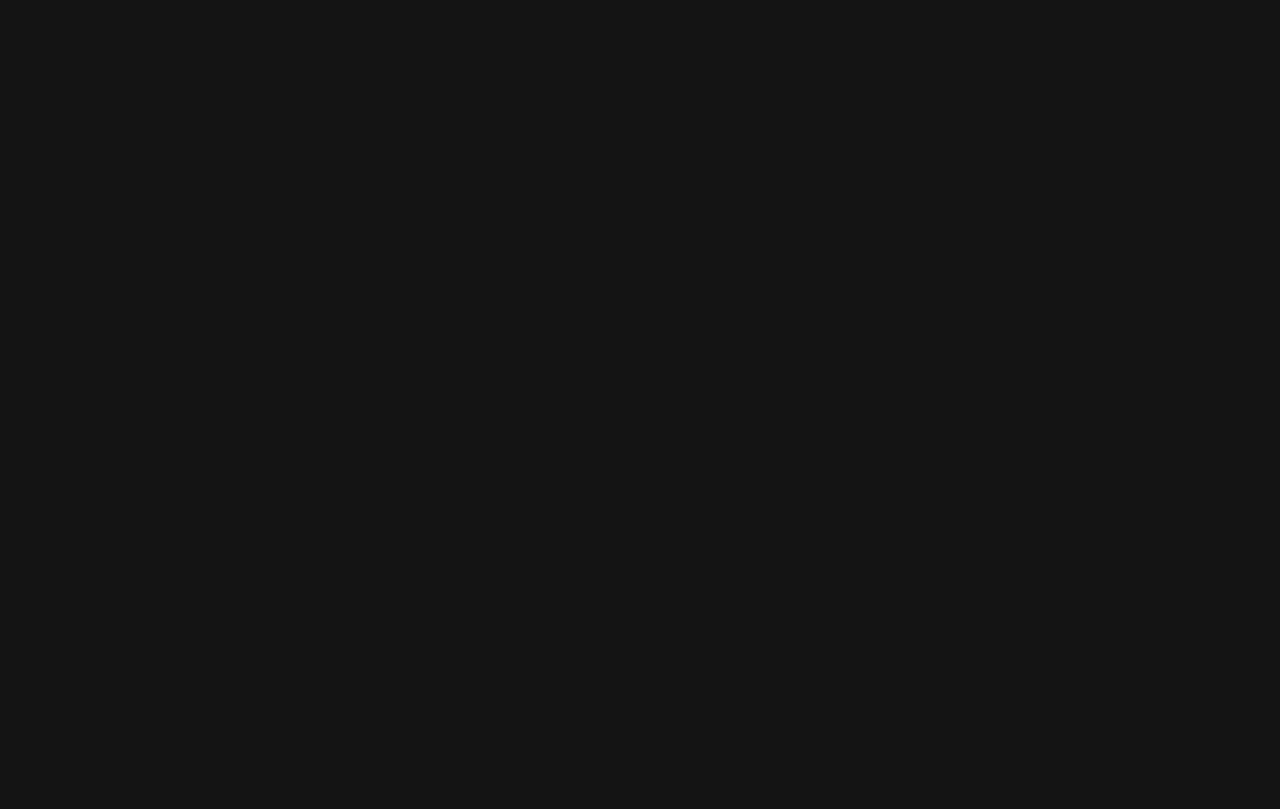
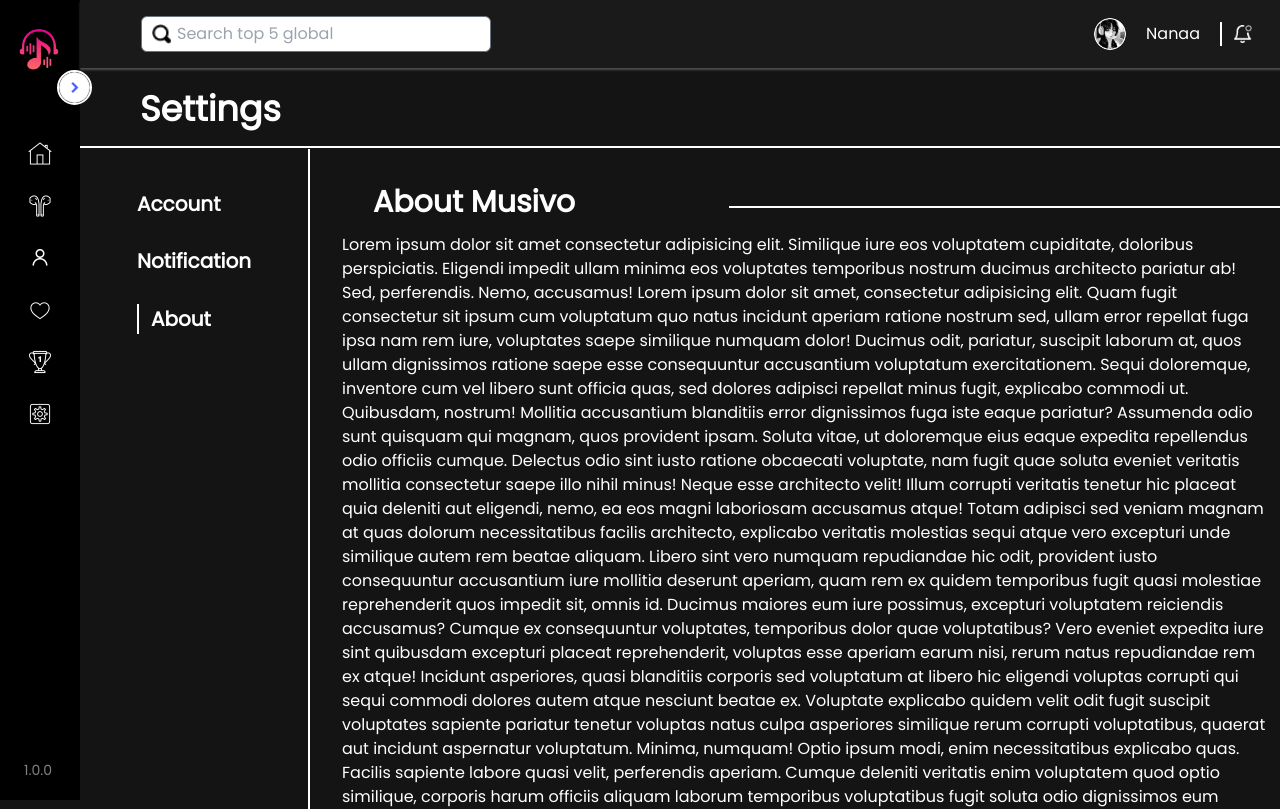
Before and after one commit to Project-Musivo/KELOMPOK2-Project-MUSIVO, a React (Vite) app in the folder frontend/: page /about in a window 1280 px wide. Before the commit this address had no page. Shown: the top 809 px of the page. Built offline with nearby package versions, Linux system fonts and the light colour scheme.

Commit message:
membuat layout about dan membuat nav fixed dan memperbaiki tampilan yg acak karna fixed

```diff
--- a/frontend/src/App.jsx
+++ b/frontend/src/App.jsx
@@ -3,6 +3,7 @@
 import Favorit from "./pages/favorit";
 import Playlist from "./pages/playlist";
 import Login from "./pages/LogReg/register";
+import AboutDev from "./pages/settingPage/about";
 
 function App() {
   return (
@@ -12,6 +13,7 @@
         <Route path="/login" element={<Login />} />
         <Route path="/favorit" element={<Favorit />} />
         <Route path="/playlist" element={<Playlist />} />
+        <Route path="/about" element={<AboutDev />} />
       </Routes>
     </BrowserRouter>
   );
--- a/frontend/src/components/genreMusic/genre.jsx
+++ b/frontend/src/components/genreMusic/genre.jsx
@@ -14,10 +14,10 @@
 
 const Genre = () => {
   return (
-    <div className="genre mt-[50px]">
+    <div className="genre mt-[50px] ">
       <Swiper
         slidesPerView={3}
-        spaceBetween={40}
+        spaceBetween={50}
         // modules={[Pagination]}
         className="mySwiper"
       >
--- /dev/null
+++ b/frontend/src/components/layouts/headerSetting/headerSetting.jsx
@@ -0,0 +1,9 @@
+const HeaderSetting = (props) => {
+  return (
+    <div className="border-b-2 h-[80px] w-full top-[68px] ps-[60px] pt-[15px] fixed mb-[100px] bg-[#141414]">
+      <h2 className="text-[35px] font-semibold">{props.title}</h2>
+    </div>
+  );
+};
+
+export default HeaderSetting;
--- a/frontend/src/components/layouts/navigationBar/navigationBar.jsx
+++ b/frontend/src/components/layouts/navigationBar/navigationBar.jsx
@@ -24,7 +24,7 @@
 
   return (
     <nav
-      className="border-gray-200 ms-[70px] bg-[#1B1A1B] "
+      className="border-gray-200 ms-[80px] bg-[#1B1A1B] fixed w-full pe-20 top-0 z-50"
       style={{ boxShadow: "0px 2px 2px rgba(255, 255, 255, 0.25)" }}
     >
       <div className="max-w-screen-xl flex items-center justify-between p-4">
--- /dev/null
+++ b/frontend/src/components/layouts/sideSetting/sidebarSetting.jsx
@@ -0,0 +1,41 @@
+import { Link } from "react-router-dom";
+
+const SidebarSetting = () => {
+  return (
+    <div className="border-e-2 h-screen w-[230px] flex flex-col top-[149px] items-center fixed">
+      <ul className=" h-[200px] flex flex-col justify-evenly text-[20px] font-semibold mt-3">
+        <Link to={""}>
+          <li
+            className={`hover:opacity-50 duration-[0.3s] ${
+              window.location.pathname === "/account" ? "border-s-2 ps-3" : ""
+            }`}
+          >
+            Account
+          </li>
+        </Link>
+        <Link to="">
+          <li
+            className={`hover:opacity-50 duration-[0.3s] ${
+              window.location.pathname === "/notification"
+                ? "border-s-2 ps-3"
+                : ""
+            }`}
+          >
+            Notification
+          </li>
+        </Link>
+        <Link to="">
+          <li
+            className={`hover:opacity-50 duration-[0.3s] ${
+              window.location.pathname === "/about" ? "border-s-2 ps-3" : ""
+            }`}
+          >
+            About
+          </li>
+        </Link>
+      </ul>
+    </div>
+  );
+};
+
+export default SidebarSetting;
--- a/frontend/src/components/layouts/sidebar/sidebar.jsx
+++ b/frontend/src/components/layouts/sidebar/sidebar.jsx
@@ -16,7 +16,7 @@
   ];
 
   return (
-    <div className="flex fixed" style={{ zIndex: "2" }}>
+    <div className="flex fixed top-0" style={{ zIndex: "2" }}>
       <div
         className={` ${
           open ? "w-72" : "w-20"
--- a/frontend/src/components/mostly played/mostPlay.jsx
+++ b/frontend/src/components/mostly played/mostPlay.jsx
@@ -8,14 +8,16 @@
     setActiveIndex(index === activeIndex ? null : index);
   };
 
+  console.log({ data: dataMostPlay.map((x) => x.id) });
+
   return (
     <div className="mostlyplayed flex justify-start gap-3 flex-wrap w-100 h-45">
       {dataMostPlay.map((music, index) => {
         const isPlaying = activeIndex === index;
         return (
           <div
-            className="boxPlay bg-white text-black py-3 w-[325px] flex items-center justify-evenly flex-wrap rounded-[5px]"
-            key={music.id}
+            className="boxPlay bg-white text-[#000] py-3 w-[325px] flex items-center justify-evenly flex-wrap rounded-[5px]"
+            key={index.id}
           >
             <span className="font-extrabold">{music.id}</span>
             <img src={music.image} alt="" className="w-[80px]" />
--- a/frontend/src/components/top playlist/topPlay.jsx
+++ b/frontend/src/components/top playlist/topPlay.jsx
@@ -6,7 +6,7 @@
       {dataTopPlay.map((music, index) => {
         return (
           <div
-            className="boxTop flex items-center justify-evenly flex-wrap bg-white text-black py-3 w-[400px]  pe-3 rounded-md mb-4"
+            className="boxTop flex items-center justify-evenly flex-wrap bg-white text-[#000] py-3 w-[400px]  pe-3 rounded-md mb-4"
             key={index.id}
           >
             <span>0{music.id}</span>
--- a/frontend/src/pages/home.jsx
+++ b/frontend/src/pages/home.jsx
@@ -11,7 +11,7 @@
       <Sidebar />
       <div>
         <NavigationBar />
-        <div className="home ps-[100px]">
+        <div className="home ps-[100px] mt-[100px]">
           <div className="ms-[30px]">
             <div className="ucapan mt-[40px]">
               <h3 className="text-[28px] font-semibold">Good Morning, Nanaa</h3>
--- /dev/null
+++ b/frontend/src/pages/settingPage/about.jsx
@@ -0,0 +1,95 @@
+import React from "react";
+import Sidebar from "../../components/layouts/sidebar/sidebar";
+import NavigationBar from "../../components/layouts/navigationBar/navigationBar";
+import SidebarSetting from "../../components/layouts/sideSetting/sidebarSetting";
+import HeaderSetting from "../../components/layouts/headerSetting/headerSetting";
+
+const AboutDev = () => {
+  return (
+    <React.Fragment>
+      <Sidebar />
+      <div>
+        <NavigationBar />
+        <div className="ms-[80px]">
+          <HeaderSetting title="Settings" />
+          <SidebarSetting />
+          <div className="ms-[250px] mt-[180px]">
+            <div className="flex items-center justify-between mt-6">
+              <h2 className="text-[30px] font-semibold w-72 text-center">
+                About Musivo
+              </h2>
+              <div className="flex items-center mt-2">
+                <img src="./assets/icon/line.png" alt="" />
+              </div>
+            </div>
+            <div className="content py-2 px-3">
+              Lorem ipsum dolor sit amet consectetur adipisicing elit. Similique
+              iure eos voluptatem cupiditate, doloribus perspiciatis. Eligendi
+              impedit ullam minima eos voluptates temporibus nostrum ducimus
+              architecto pariatur ab! Sed, perferendis. Nemo, accusamus! Lorem
+              ipsum dolor sit amet, consectetur adipisicing elit. Quam fugit
+              consectetur sit ipsum cum voluptatum quo natus incidunt aperiam
+              ratione nostrum sed, ullam error repellat fuga ipsa nam rem iure,
+              voluptates saepe similique numquam dolor! Ducimus odit, pariatur,
+              suscipit laborum at, quos ullam dignissimos ratione saepe esse
+              consequuntur accusantium voluptatum exercitationem. Sequi
+              doloremque, inventore cum vel libero sunt officia quas, sed
+              dolores adipisci repellat minus fugit, explicabo commodi ut.
+              Quibusdam, nostrum! Mollitia accusantium blanditiis error
+              dignissimos fuga iste eaque pariatur? Assumenda odio sunt quisquam
+              qui magnam, quos provident ipsam. Soluta vitae, ut doloremque eius
+              eaque expedita repellendus odio officiis cumque. Delectus odio
+              sint iusto ratione obcaecati voluptate, nam fugit quae soluta
+              eveniet veritatis mollitia consectetur saepe illo nihil minus!
+              Neque esse architecto velit! Illum corrupti veritatis tenetur hic
+              placeat quia deleniti aut eligendi, nemo, ea eos magni laboriosam
+              accusamus atque! Totam adipisci sed veniam magnam at quas dolorum
+              necessitatibus facilis architecto, explicabo veritatis molestias
+              sequi atque vero excepturi unde similique autem rem beatae
+              aliquam. Libero sint vero numquam repudiandae hic odit, provident
+              iusto consequuntur accusantium iure mollitia deserunt aperiam,
+              quam rem ex quidem temporibus fugit quasi molestiae reprehenderit
+              quos impedit sit, omnis id. Ducimus maiores eum iure possimus,
+              excepturi voluptatem reiciendis accusamus? Cumque ex consequuntur
+              voluptates, temporibus dolor quae voluptatibus? Vero eveniet
+              expedita iure sint quibusdam excepturi placeat reprehenderit,
+              voluptas esse aperiam earum nisi, rerum natus repudiandae rem ex
+              atque! Incidunt asperiores, quasi blanditiis corporis sed
+              voluptatum at libero hic eligendi voluptas corrupti qui sequi
+              commodi dolores autem atque nesciunt beatae ex. Voluptate
+              explicabo quidem velit odit fugit suscipit voluptates sapiente
+              pariatur tenetur voluptas natus culpa asperiores similique rerum
+              corrupti voluptatibus, quaerat aut incidunt aspernatur voluptatum.
+              Minima, numquam! Optio ipsum modi, enim necessitatibus explicabo
+              quas. Facilis sapiente labore quasi velit, perferendis aperiam.
+              Cumque deleniti veritatis enim voluptatem quod optio similique,
+              corporis harum officiis aliquam laborum temporibus voluptatibus
+              fugit soluta odio dignissimos eum rerum! Rerum magnam dolore
+              similique! Quia, modi? Hic, ratione consectetur consequuntur quae
+              atque incidunt, eligendi dolor inventore voluptate facere
+              provident, itaque tempora eveniet dolorem quas est a sed placeat
+              reiciendis corrupti eum! Tempora quia delectus nisi perspiciatis
+              est sequi velit voluptatum molestias esse, omnis labore saepe
+              molestiae atque totam veritatis! Ullam dolorem culpa commodi
+              blanditiis incidunt voluptates a dolorum, sunt optio omnis nostrum
+              autem laudantium qui neque ipsa, natus architecto eaque porro sed.
+              Temporibus nobis expedita consequatur modi ut assumenda ipsam
+              molestiae, eos, fugiat alias accusantium vitae tempore, quis
+              voluptates beatae cupiditate ad labore esse placeat voluptatum
+              quaerat! At itaque consectetur iste fugit consequatur, corrupti
+              molestias beatae blanditiis maxime, enim voluptatem aperiam,
+              adipisci sit tenetur reiciendis error quibusdam impedit nesciunt!
+              Vel adipisci repudiandae dignissimos ut eveniet, ratione pariatur
+              odit atque nostrum earum quisquam, consequuntur repellendus quidem
+              provident qui error magni? Minima placeat, labore perferendis
+              beatae molestias dolor recusandae, quis voluptatem similique,
+              commodi maxime nulla ut accusamus! Numquam?
+            </div>
+          </div>
+        </div>
+      </div>
+    </React.Fragment>
+  );
+};
+
+export default AboutDev;
```
Also changed, not shown: frontend/src/pages/favorit.jsx (+7 -2 lines), frontend/public/assets/icon/line.png (added).
